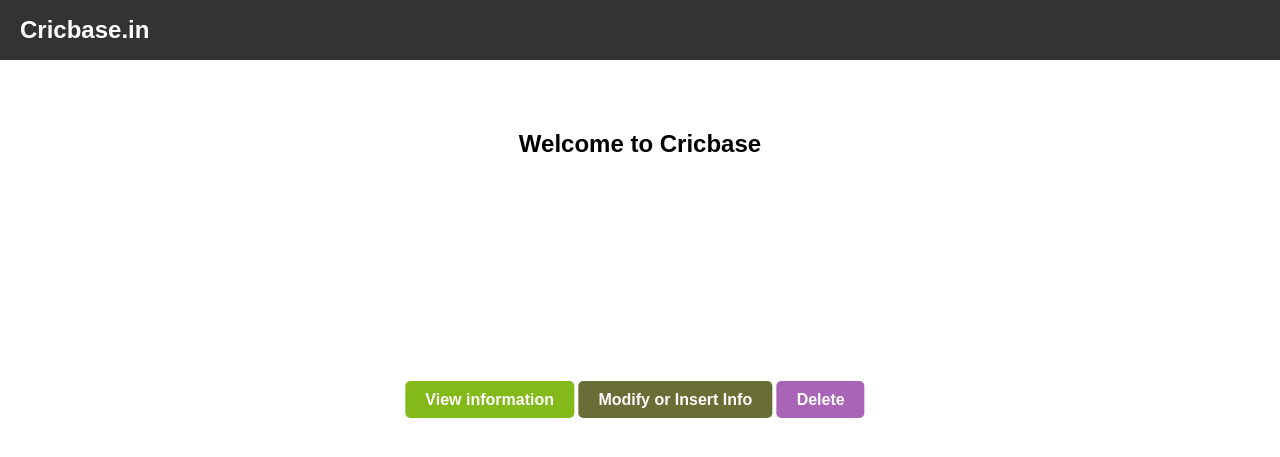
After one commit to vikassrini/CRICBASE-, a Flask app: page /home_page in a window 1280 px wide. The commit adds this page. Shown: the top 457 px of the page. Run offline with Flask 2, Linux system fonts and the light colour scheme.

Commit message:
changes frontend
added frontend pages

```diff
--- a/CricBase/app.py
+++ b/CricBase/app.py
@@ -26,9 +26,16 @@
 mysql.init_app(app)
 
 #front end
+
+#the following methods are for displaying information
+
 @app.route('/')
 def index():
     return render_template('login.html')
+
+@app.route('/home_page')
+def home():
+    return render_template('home.html')
 
 @app.route('/display_tournament')
 def disp_tourn():
@@ -46,7 +53,117 @@
 
     return render_template('index.html', rows=rows , column =column)
 
+@app.route('/display_team')
+def disp_team():
+    cnx = mysql.connect()
+    cursor = cnx.cursor()
 
+    query = "select * from team"
+    column = ['TeamID', 'Name', 'Division', 'Grade']
+    cursor.execute(query)
+
+    rows = cursor.fetchall()
+    #rows.append(column)
+    cursor.close()
+    cnx.close()
+
+    return render_template('index.html', rows=rows , column =column)
+
+@app.route('/display_player')
+def display_player():
+    cnx = mysql.connect()
+    cursor = cnx.cursor()
+
+    query = "select * from player"
+    column = ['PlayerID', 'FName', 'LName', 'DOB', 'PrimarySkill', 'SecondarySkill', 'BowlingArm', 'BattingHand', 'TeamID', 'DebutID']
+    cursor.execute(query)
+
+    rows = cursor.fetchall()
+    #rows.append(column)
+    cursor.close()
+    cnx.close()
+
+    return render_template('index.html', rows=rows , column =column)
+
+@app.route('/display_matches')
+def disp_matches():
+    cnx = mysql.connect()
+    cursor = cnx.cursor()
+
+    query = "select * from matches"
+    column = ["MatchID", 'TournamentID', 'TeamID1', 'TeamID2', 'Venue', 'DatePlayed']
+    cursor.execute(query)
+
+    rows = cursor.fetchall()
+    #rows.append(column)
+    cursor.close()
+    cnx.close()
+
+    return render_template('index.html', rows=rows , column =column)
+
+@app.route('/display_fielding_analysis')
+def disp_fielding_analysis():
+    cnx = mysql.connect()
+    cursor = cnx.cursor()
+
+    query = "select * from fielding_analysis"
+    column = ['PlayerID', 'MatchID', 'TeamID', 'Catches', 'Stumpings', 'RunOuts']
+    cursor.execute(query)
+
+    rows = cursor.fetchall()
+    #rows.append(column)
+    cursor.close()
+    cnx.close()
+
+    return render_template('index.html', rows=rows , column =column)
+
+@app.route('/display_dismissal')
+def disp_dismissal():
+    cnx = mysql.connect()
+    cursor = cnx.cursor()
+
+    query = "select * from dismissal"
+    column = ['MatchID', 'BatterID', 'BowlerID', 'FielderID', 'NatureOfDismissal']
+    cursor.execute(query)
+
+    rows = cursor.fetchall()
+    #rows.append(column)
+    cursor.close()
+    cnx.close()
+
+    return render_template('index.html', rows=rows , column =column)
+
+@app.route('/display_bowling_analysis')
+def disp_bowling_analysis():
+    cnx = mysql.connect()
+    cursor = cnx.cursor()
+
+    query = "select * from bowling_analysis"
+    column = ['MatchID', 'BatterID', 'BowlerID', 'FielderID', 'NatureOfDismissal']
+    cursor.execute(query)
+
+    rows = cursor.fetchall()
+    #rows.append(column)
+    cursor.close()
+    cnx.close()
+
+    return render_template('index.html', rows=rows , column =column)
+
+@app.route('/display_batting_analysis')
+def disp_batting_analysis():
+    cnx = mysql.connect()
+    cursor = cnx.cursor()
+
+    query = "select * from batting_analysis"
+    column = ['PlayerID', 'MatchID', 'TeamID', 'BallsFaced', 'RunsScored', 'DismissalStatus', 'Fours', 'Sixes']
+    cursor.execute(query)
+
+    rows = cursor.fetchall()
+    #rows.append(column)
+    cursor.close()
+    cnx.close()
+
+    return render_template('index.html', rows=rows , column =column)
 
 
 
--- /dev/null
+++ b/CricBase/templates/home.html
@@ -0,0 +1,117 @@
+<!DOCTYPE html>
+<html>
+<head>
+  <title>Homepage</title>
+  <style>
+     /* Buttons */
+     .button {
+      padding: 10px 20px;
+      border: none;
+      border-radius: 5px;
+      font-size: 16px;
+      font-weight: bold;
+      text-decoration: none;
+      color: #fff;
+      margin-right: 10px;
+}
+
+
+    /* Red button */
+    .button-red {
+      background-color: rgb(132, 185, 26);
+      margin: auto;
+    }
+
+    /* Green button */
+    .button-green {
+      background-color: rgb(104, 110, 53);
+      margin: auto;
+    }
+
+    /* Blue button */
+    .button-blue {
+      background-color: rgb(170, 100, 183);
+    }
+
+    /* Body */
+    body {
+      font-family: Arial, sans-serif;
+      margin: 0;
+    }
+
+    /* Navbar container */
+    .navbar {
+      background-color: #333;
+      color: #fff;
+      display: flex;
+      justify-content: space-between;
+      align-items: center;
+      padding: 0 20px;
+      height: 60px;
+    }
+
+    /* Navbar brand */
+    .navbar-brand {
+      font-size: 24px;
+      font-weight: bold;
+      text-decoration: none;
+      color: #fff;
+    }
+
+    /* Navbar links */
+    .navbar-links {
+      display: flex;
+    }
+
+    .navbar-links a {
+      color: #fff;
+      text-decoration: none;
+      margin-left: 20px;
+    }
+
+    /* Main content container */
+    .main-content {
+      padding: 20px;
+    }
+
+    /* Welcome message */
+    .welcome-message {
+      font-size: 24px;
+      font-weight: bold;
+      text-align: center;
+      margin-top: 50px;
+    }
+
+    .vertical-center {
+        margin: 0;
+        position: absolute;
+        top: 50%;
+        -ms-transform: translateY(-50%);
+        transform: translateY(-50%);
+    }
+    .center {
+        margin: 0;
+        position: absolute;
+        top: 50%;
+        left: 50%;
+        -ms-transform: translate(-50%, -50%);
+        transform: translate(-50%, -50%);
+    }
+  </style>
+</head>
+<body>
+  <nav class="navbar">
+    <a href="#" class="navbar-brand">Cricbase.in</a>
+
+  </nav>
+  <div class="main-content">
+    <h1 class="welcome-message">Welcome to Cricbase</h1>
+  </div>
+  <div class="center">
+    <a href="index.html" class="button button-red">View information</a>
+    <a href="index.html" class="button button-green">Modify or Insert Info</a>
+    <a href="index.html" class="button button-blue">Delete</a>
+  </div>
+
+</body>
+</html>
--- a/CricBase/templates/login.html
+++ b/CricBase/templates/login.html
@@ -79,7 +79,7 @@
       var password = document.getElementById("password").value;
       if (username === "admin" && password === "password") {
         // Login successful, redirect to homepage
-        window.location.href = "https://http://127.0.0.1:5000/Users/Aadi/Desktop/CRICBASE-/CricBase/templates/index.html";
+        window.location.href = "http://127.0.0.1:5000/home_page";
       } else {
         // Login failed, display error message
         document.getElementById("error").innerHTML = "Invalid username or password";
```
Also changed, not shown: 1 other file.
